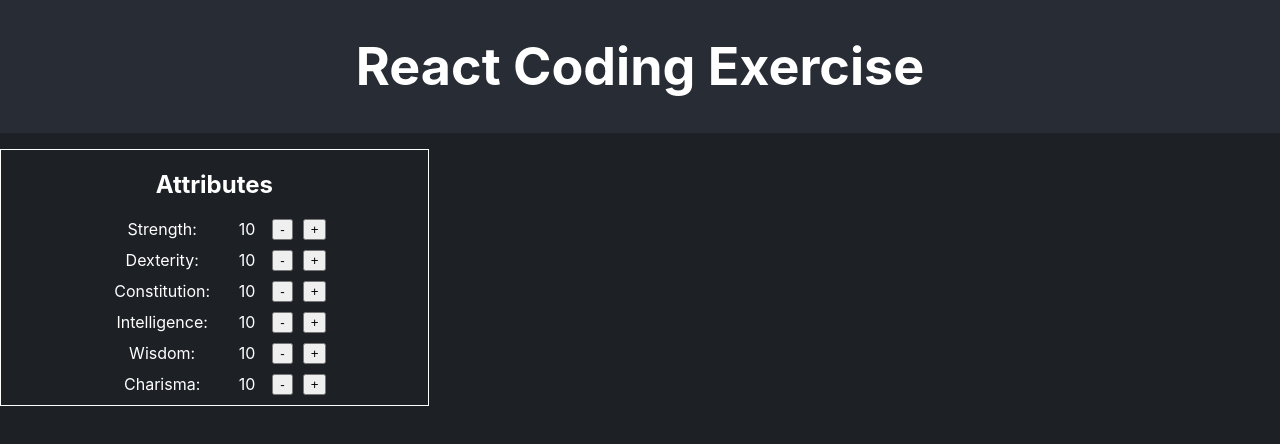
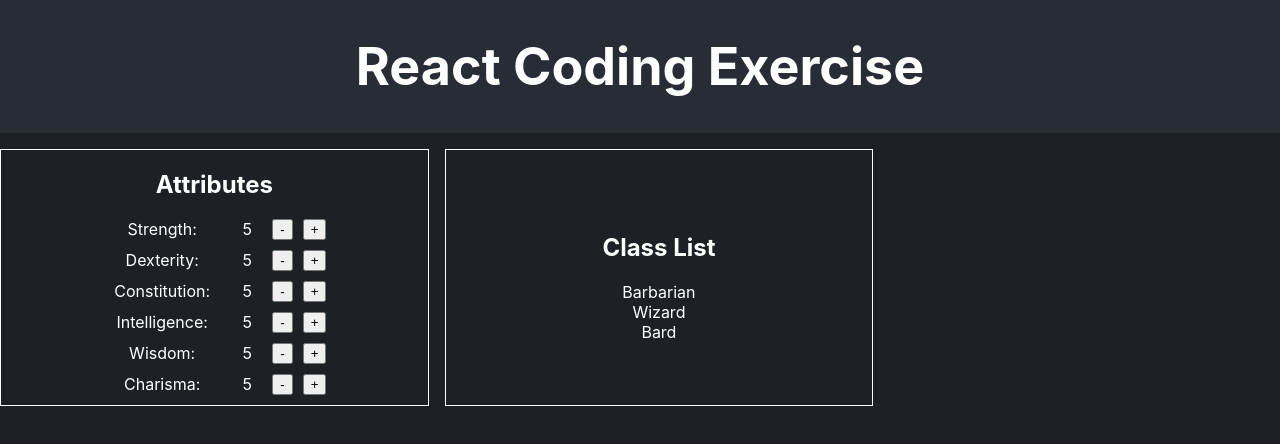
Before and after one commit to upqiefarhad-bit/ecruiting-webapp-character, a React (Create React App) app: page / in a window 1280 px wide. Shown: the top 444 px of the page. Built offline with nearby package versions, Linux system fonts and the light colour scheme.

Commit message:
updated classes based on attribute values

```diff
--- a/src/App.css
+++ b/src/App.css
@@ -3,6 +3,14 @@
   text-align: center;
   display: flex;
   flex-direction: column;
+}
+
+.App-section-content {
+  display: flex;
+  flex-direction: row;
+  gap: 1rem;
+  width: 100%;
+  margin-top: 1rem;
 }
 
 .App-logo {
--- a/src/App.tsx
+++ b/src/App.tsx
@@ -1,19 +1,21 @@
 import { useState } from 'react';
 import './App.css';
-import { ATTRIBUTE_LIST, CLASS_LIST, SKILL_LIST } from './consts.js';
+import { initialAttributes } from './consts';
 import { Attributes } from './components/Attributes';
-
+import { ClassList } from './components/ClassList';
+import type { Attributes as AttributesType } from './types';
 
 function App() {
-  const [num, setNum] = useState<number>(0);
+  const [attributes, setAttributes] = useState<AttributesType>(initialAttributes);
   return (
     <div className="App">
       <header className="App-header">
         <h1>React Coding Exercise</h1>
       </header>
       <section className="App-section">
-        <div>
-          <Attributes />
+        <div className="App-section-content">
+          <Attributes attributes={attributes} setAttributes={setAttributes} />
+          <ClassList attributes={attributes} />
         </div>
       </section>
     </div>
--- a/src/components/Attributes.tsx
+++ b/src/components/Attributes.tsx
@@ -1,19 +1,13 @@
-import { useState } from 'react';
 import { ATTRIBUTE_LIST } from '../consts';
 import type { Attributes as AttributesType } from '../types';
 import '../css/Attributes.css';
 
-const initialAttributes: AttributesType = {
-    Strength: 10,
-    Dexterity: 10,
-    Constitution: 10,
-    Intelligence: 10,
-    Wisdom: 10,
-    Charisma: 10,
-};
+interface AttributesProps {
+    attributes: AttributesType;
+    setAttributes: React.Dispatch<React.SetStateAction<AttributesType>>;
+}
 
-export const Attributes = () => {
-    const [attributes, setAttributes] = useState<AttributesType>(initialAttributes);
+export const Attributes = ({ attributes, setAttributes }: AttributesProps) => {
 
     const incrementAttribute = (attributeName: keyof AttributesType) => {
         setAttributes(prev => ({
--- /dev/null
+++ b/src/components/ClassList.tsx
@@ -0,0 +1,30 @@
+import '../css/ClassLists.css';
+import { CLASS_LIST } from '../consts';
+import type { Attributes as AttributesType, Class } from '../types';
+
+interface ClassListProps {
+    attributes: AttributesType;
+}
+
+export const ClassList = ({ attributes }: ClassListProps) => {
+    const meetsRequirements = (className: Class): boolean => {
+        const classRequirements = CLASS_LIST[className];
+        return Object.keys(classRequirements).every(currAttribute => {
+            return attributes[currAttribute] >= classRequirements[currAttribute];
+        });
+    };
+
+    return (
+        <div className="class-list-container">
+            <h1>Class List</h1>
+            {Object.entries(CLASS_LIST).map(([className]) => {
+                const meetsReq = meetsRequirements(className as Class);
+                return (
+                    <div key={className} className="class-row">
+                        <span className={`class-name ${meetsReq ? 'meets-requirements' : ''}`}>{className}</span>
+                    </div>
+                )
+            })}
+        </div>
+    )
+}
--- a/src/consts.ts
+++ b/src/consts.ts
@@ -8,6 +8,17 @@ export const ATTRIBUTE_LIST = [
     'Wisdom',
     'Charisma',
 ];
+
+export const initialAttributeValue = 5;
+
+export const initialAttributes: Attributes = {
+    Strength: initialAttributeValue,
+    Dexterity: initialAttributeValue,
+    Constitution: initialAttributeValue,
+    Intelligence: initialAttributeValue,
+    Wisdom: initialAttributeValue,
+    Charisma: initialAttributeValue,
+};
 
 export const CLASS_LIST: Record<Class, Attributes> = {
     'Barbarian': {
--- a/src/css/Attributes.css
+++ b/src/css/Attributes.css
@@ -1,5 +1,4 @@
 .attributes-container {
-    margin-top: 1rem;
   width: 33.33%;
   display: flex;
   flex-direction: column;
--- /dev/null
+++ b/src/css/ClassLists.css
@@ -0,0 +1,12 @@
+.class-list-container {
+    width: 33.33%;
+    display: flex;
+    flex-direction: column;
+    align-items: center;
+    justify-content: center;
+    border: 1px solid white;
+}
+
+.class-name.meets-requirements {
+    color: red;
+}
```
